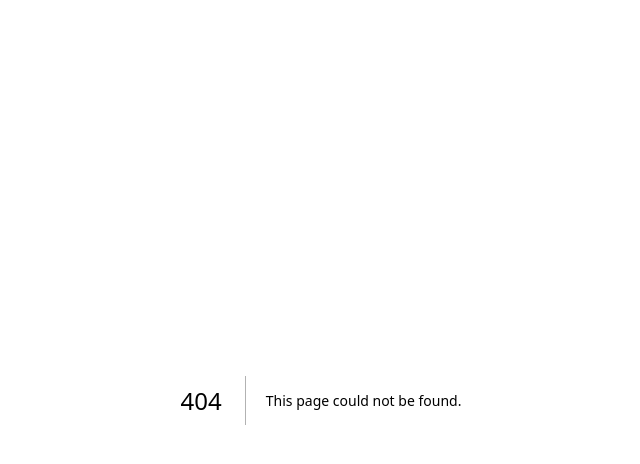
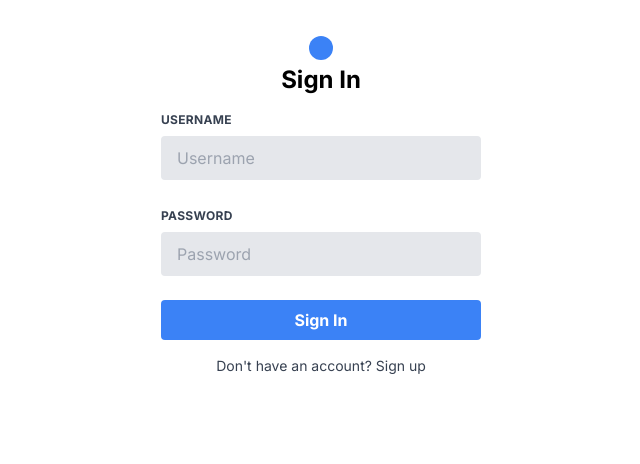
Before and after one commit to legacy-prooject-Rbk/legacy-portfolio, a Next.js app in the folder frontend/: page /login in a window 1280 px wide. Before the commit this address had no page. Shown: the top 464 px of the page, without its empty margins (319-959 px from the left). Built offline with nearby package versions, Linux system fonts and the light colour scheme.

Commit message:
replace page

```diff
--- /dev/null
+++ b/frontend/app/login/page.tsx
@@ -0,0 +1,131 @@
+"use client"
+
+
+
+import React,{useState} from 'react'
+import { useRouter } from 'next/navigation'
+import axios from 'axios'
+function Login() {
+
+
+    const [username, setUsername] = useState("")
+    const [password, setPassword] = useState("")
+    // const { id } = useParams();
+    const router = useRouter()
+
+    // const sendsms = () => {
+    //   const myHeaders = new Headers();
+    //   myHeaders.append("Authorization", "App d1042f2ad1f68a7b808591ac06fd727a-d315c77c-431c-4099-bc6c-e283a9ef4d6a");
+    //   myHeaders.append("Content-Type", "application/json");
+    //   myHeaders.append("Accept", "application/json");
+
+    //   const raw = JSON.stringify({
+    //     "messages": [
+    //       {
+    //         "destinations": [{ "to": "21694289822" }],
+    //         "from": "ProPlex",
+    //         "text": `Hello ${username}, you have successfuly logged in `
+    //       }
+    //     ]
+    //   });
+
+    //   const requestOptions = {
+    //     method: "POST",
+    //     headers: myHeaders,
+    //     body: raw,
+    //     redirect: "follow"
+    //   };
+
+    //   fetch("https://1vnzkn.api.infobip.com/sms/2/text/advanced", requestOptions)
+    //     .then((response) => response.text())
+    //     .then((result) => console.log(result))
+    //     .catch((error) => console.error(error));
+    // }
+
+
+    const login = async (username:String, password:String) => {
+      console.log(username, password);
+      try {
+        const result = await axios.post("http://localhost:3000/api/users/signin", {
+          username: username,
+          password: password
+        })
+
+        console.log(result)
+        const token = result.data.token
+        const id = result.data.payload.userId
+        localStorage.setItem("token", token)
+        localStorage.setItem("userId", id)
+        // sendsms()
+
+
+        const Portfolio = await axios.get(`http://localhost:3000/api/portfolio/user/${id}`)
+        // to get the profile  of an user
+
+        console.log(Portfolio)
+
+        if (!Portfolio.data) {                /// if the user has no profile he needs to  create a profile
+          // router.push("/wizard")
+        }
+        else if (Portfolio.data) {               /// if  the user has a profile he will be directed to it
+          router.push("/profile")
+        }
+      } catch (error) {
+        alert("check your information and try again")
+        console.log(error)
+
+      }
+    }
+
+
+
+  return (
+
+
+      <div className="mx-auto max-w-xs">
+        <div className="mt-8 flex flex-col items-center">
+          <div className="m-1 bg-blue-500 rounded-full p-3 text-white">
+
+          </div>
+          <h1 className="text-2xl font-bold mb-4">Sign In</h1>
+          <div className="w-full mb-4">
+            <label htmlFor="username" className="block uppercase tracking-wide text-gray-700 text-xs font-bold mb-2">UserName</label>
+            <input
+              id="username"
+              type="text"
+              className="appearance-none block w-full bg-gray-200 text-gray-700 rounded py-3 px-4 mb-3 leading-tight focus:outline-none focus:bg-white"
+              placeholder="Username"
+              onChange={(e) => setUsername(e.target.value)}
+            />
+          </div>
+          <div className="w-full mb-6">
+            <label htmlFor="password" className="block uppercase tracking-wide text-gray-700 text-xs font-bold mb-2">Password</label>
+            <input
+              id="password"
+              type="password"
+              className="appearance-none block w-full bg-gray-200 text-gray-700 rounded py-3 px-4 leading-tight focus:outline-none focus:bg-white focus:border-gray-500"
+              placeholder="Password"
+              onChange={(e) => setPassword(e.target.value)}
+            />
+          </div>
+          <button
+            type="button"
+            className="w-full bg-blue-500 hover:bg-blue-700 text-white font-bold py-2 px-4 rounded"
+            onClick={() => {
+              login(username, password);
+            }}
+          >
+            Sign In
+          </button>
+          <div className="mt-4 text-gray-700 text-sm text-right">
+            <span className="cursor-pointer hover:text-blue-600"    onClick={() => router.push("/signup")} >
+              Don't have an account? Sign up
+            </span>
+          </div>
+        </div>
+      </div>
+    )
+
+}
+
+export default Login
--- /dev/null
+++ b/frontend/app/signup/page.tsx
@@ -0,0 +1,73 @@
+"use client"
+
+import React,{useState} from 'react'
+import axios from 'axios'
+import { useRouter } from 'next/navigation'
+function Signup() {
+
+  const[username,setUsername]=useState<String>("")
+  const[password,setPassword]=useState<String>("")
+
+  console.log(username,password)
+
+const router = useRouter()
+
+
+  const create = (username:String  ,password:String)=>{
+    axios.post("http://localhost:3000/api/users/signup",{
+      username:username,
+      password:password
+    }).then((result)=>{
+      console.log(result)
+      router.push("/login")
+    }).catch((error)=>{
+      console.log(error)
+    })
+  }
+  return (
+  < div className="mx-auto max-w-xs">
+      <div className="mt-8 flex flex-col items-center">
+        <div className="m-1 bg-blue-500 rounded-full p-3 text-white">
+
+        </div>
+        <h1 className="text-2xl font-bold mb-4">Sign Up</h1>
+        <div className="w-full mb-4">
+          <label htmlFor="username" className="block uppercase tracking-wide text-gray-700 text-xs font-bold mb-2">Username</label>
+          <input
+            id="username"
+            type="text"
+            className="appearance-none block w-full bg-gray-200 text-gray-700 rounded py-3 px-4 mb-3 leading-tight focus:outline-none focus:bg-white"
+            placeholder="Username"
+            onChange={(e) => setUsername(e.target.value)}
+          />
+        </div>
+        <div className="w-full mb-6">
+          <label htmlFor="password" className="block uppercase tracking-wide text-gray-700 text-xs font-bold mb-2">Password</label>
+          <input
+            id="password"
+            type="password"
+            className="appearance-none block w-full bg-gray-200 text-gray-700 rounded py-3 px-4 leading-tight focus:outline-none focus:bg-white focus:border-gray-500"
+            placeholder="Password"
+            onChange={(e) => setPassword(e.target.value)}
+          />
+        </div>
+        <button
+          type="button"
+          className="w-full bg-blue-500 hover:bg-blue-700 text-white font-bold py-2 px-4 rounded"
+          onClick={() => {
+            create(username, password);
+          }}
+        >
+          Sign Up
+        </button>
+        <div className="mt-4 text-gray-700 text-sm text-right">
+          <span className="cursor-pointer hover:text-blue-600" onClick={() => router.push("/login")}>
+            Already have an account ? sign in
+          </span>
+        </div>
+      </div>
+    </div>
+  )
+}
+
+export default Signup
```
